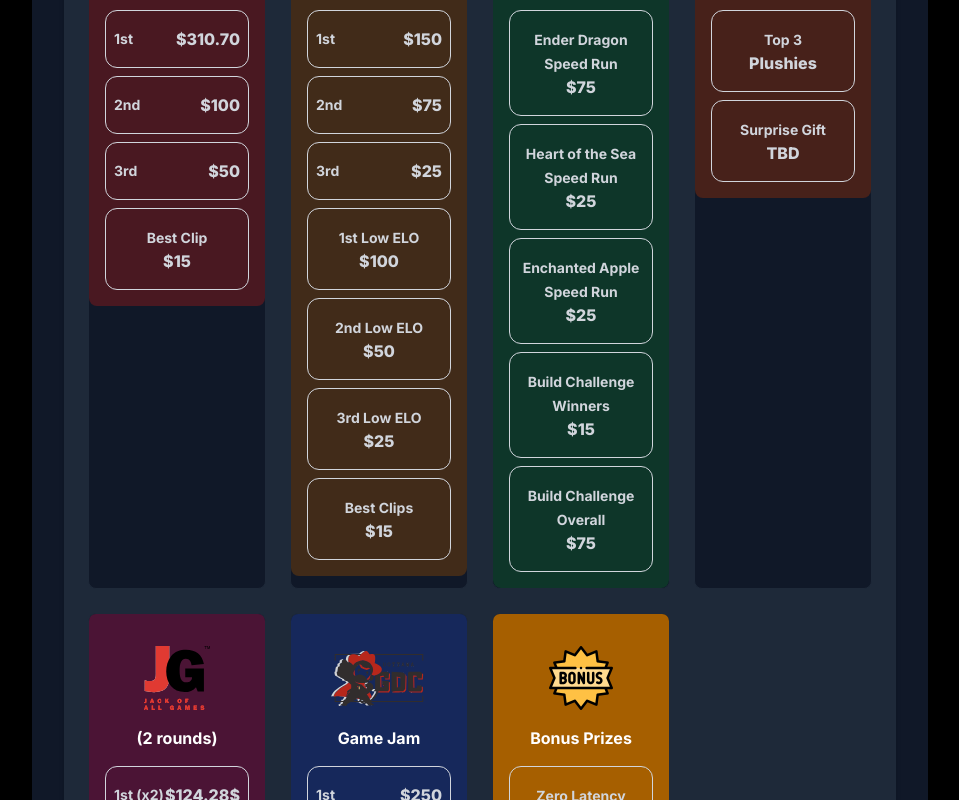
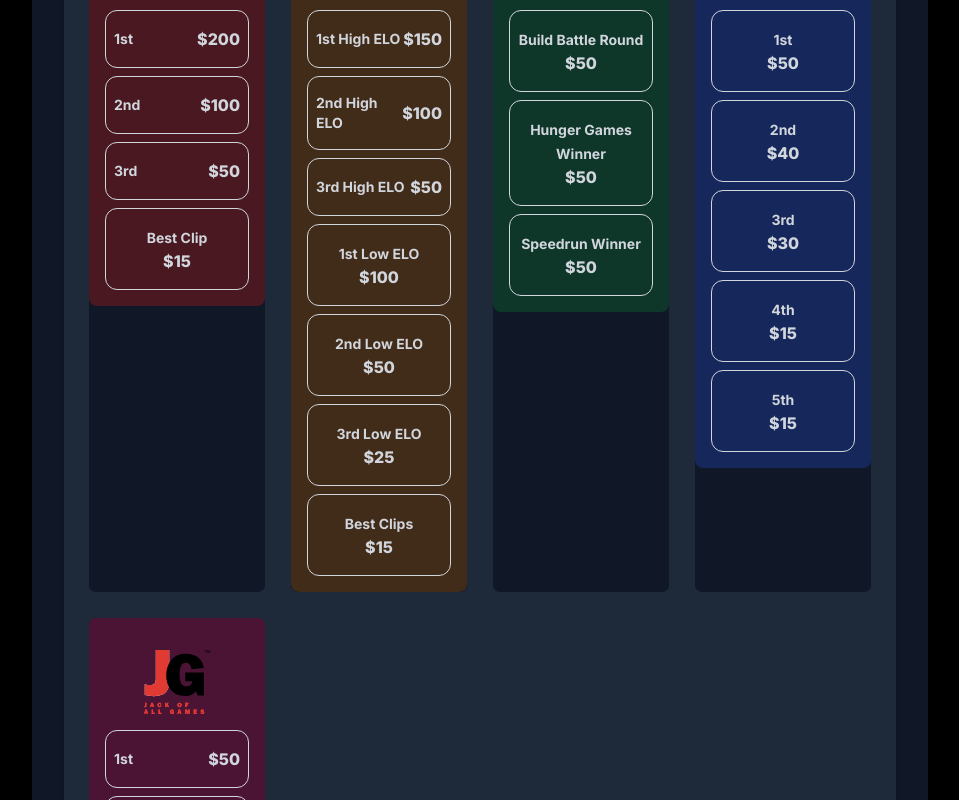
Before and after one commit to ieee-uottawa/battle-royale, a React (Vite) app: page / in a window 1280 px wide. Shown: the part 2260-3060 px from the top of the page, without its empty margins (160-1119 px from the left). Built offline with nearby package versions, Linux system fonts and the light colour scheme.

Commit message:
wip: br17 update changes

```diff
--- a/src/components/About.tsx
+++ b/src/components/About.tsx
@@ -41,7 +41,7 @@ const AboutSection = () => {
     },
     {
       question: "What video-games are played this year?",
-      answer: "The games played at BR17 are TBD",
+      answer: "The games played at BR17 are Valorant, League of Legends, Minecraft, Fortnite and Jack of All Games",
     },
     {
       question: "How do I enter the tournaments?",
@@ -50,7 +50,7 @@ const AboutSection = () => {
     },
     {
       question: "Who is organizing BR17?",
-      answer: "BR17 is organized by IEEE uOttawa, IEEE Algonquin and IEEE UBC.",
+      answer: "BR17 is organized by IEEE uOttawa, IEEE Algonquin, IEEE UBC and IEEE UoGuelph.",
     },
   ];
 
--- a/src/components/Contact.tsx
+++ b/src/components/Contact.tsx
@@ -30,25 +30,25 @@ const ContactSection: React.FC = () => {
             </h3>
             <div className="flex flex-col gap-6">
               <a
-                href="mailto:sam@battleroyale.ca"
+                href="mailto:vice-chair@ieeeuottawa.ca"
                 target="_blank"
                 rel="noopener noreferrer"
                 className="text-neon-green hover:text-neon-green/80"
               >
                 <div className="flex items-center">
                   <Mail className="w-6 h-6 mr-4" />
-                  <p className="text-white">sam@battleroyale.ca</p>
+                  <p className="text-white">vice-chair@ieeeuottawa.ca</p>
                 </div>
               </a>
               <a
-                href="mailto:jorja@battleroyale.ca"
+                href="mailto:chair@ubcieee.org"
                 target="_blank"
                 rel="noopener noreferrer"
                 className="text-neon-green hover:text-neon-green/80"
               >
                 <div className="flex items-center">
                   <Mail className="w-6 h-6 mr-4" />
-                  <p className="text-white">jorja@battleroyale.ca</p>
+                  <p className="text-white">chair@ubcieee.org</p>
                 </div>
               </a>
             </div>
@@ -96,26 +96,26 @@ const ContactSection: React.FC = () => {
                 </div>
               </a>
             </div>
-            {/*<hr />
-            <h3 className="text-2xl font-semibold mb-4 text-neon-blue">IEEE Carleton</h3>
+            <hr />
+            <h3 className="text-2xl font-semibold mb-4 text-neon-blue">IEEE UBC</h3>
             <div className="space-y-4">
               <div className="flex items-center">
-                <a href="mailto:chair@ieeecarleton.ca" target="_blank" rel="noopener noreferrer" className="text-neon-green hover:text-neon-green/80">
+                <a href="mailto:chair@ubcieee.org" target="_blank" rel="noopener noreferrer" className="text-neon-green hover:text-neon-green/80">
                   <div className="flex items-center">
                     <Mail className="w-6 h-6 mr-4" />
-                    <p className="text-white">chair@ieeecarleton.ca</p>
+                    <p className="text-white">chair@ubcieee.org</p>
                   </div>
                 </a>
               </div>
               <div className="flex items-center">
-                <a href="https://www.instagram.com/ieeecarleton/" target="_blank" rel="noopener noreferrer" className="text-neon-green hover:text-neon-green/80">
+                <a href="https://www.instagram.com/ubcieee/" target="_blank" rel="noopener noreferrer" className="text-neon-green hover:text-neon-green/80">
                   <div className="flex items-center">
                     <FaInstagram className="w-6 h-6 mr-4" />
-                    <p className="text-white">ieeecarleton</p>
+                    <p className="text-white">ubcieee</p>
                   </div>
                 </a>
               </div>
-            </div>*/}
+            </div>
           </div>
         </div>
       </div>
--- a/src/components/Hero.tsx
+++ b/src/components/Hero.tsx
@@ -78,7 +78,7 @@ export default function Hero() {
             className="border-neon-purple text-neon-purple hover:bg-neon-purple hover:text-black px-2 md:px-4"
             onClick={() =>
               window.open(
-                "https://docs.google.com/spreadsheets/d/1PyDkTg6oNtPSsIYSyHldNYzwrC--tLwviM4uBHDF3VA/edit?usp=sharing",
+                "https://docs.google.com/spreadsheets/d/1Oc4X2Q59G2wQ5bzao-aqXk8YMZ9WowOOmEA-j5707HI/edit?gid=0#gid=0",
                 "_blank",
               )
             }
--- a/src/components/Patronage.tsx
+++ b/src/components/Patronage.tsx
@@ -12,7 +12,7 @@ export default function Patronage() {
               Sponsors
             </h1>
           </div>
-          <a
+{ /*         <a
             href="https://www.zerolatencyvr.com/"
             target="_blank"
             rel="noreferrer"
@@ -23,9 +23,9 @@ export default function Patronage() {
               className="p-8 mx-auto object-contain my-4"
             />
           </a>
-          <hr className="border-t border-gray-700 my-4" />
+          <hr className="border-t border-gray-700 my-4" />*/}
           <h3 className="text-center">
-            Looking to sponsor the next edition of BR? <br />
+            Looking to sponsor this year's BR? <br />
             Send us an email at{" "}
             <a
               href="mailto:patronage@battleroyale.ca "
--- a/src/components/Prizes.tsx
+++ b/src/components/Prizes.tsx
@@ -3,10 +3,7 @@ import jg from "../assets/jg.svg";
 import lol from "../assets/lol.png";
 import mc from "../assets/mc.svg";
 import val from "../assets/val.svg";
-import sdv from "../assets/sdv.png";
-import gdc from "../assets/gdc.svg";
-import bonus from "../assets/bonus.png";
-
+import fort from "../assets/fort.png"
 export interface Prize {
   place?: string;
   amount: string;
@@ -19,7 +16,7 @@ const prizeCategories = [
     logo: val,
     color: "bg-red-900/50",
     prizes: [
-      { place: "1st", amount: "$310.70" },
+      { place: "1st", amount: "$200" },
       { place: "2nd", amount: "$100" },
       { place: "3rd", amount: "$50" },
       { description: "Best Clip", amount: "$15" },
@@ -30,9 +27,9 @@ const prizeCategories = [
     logo: lol,
     color: "bg-yellow-900/50",
     prizes: [
-      { place: "1st", amount: "$150" },
-      { place: "2nd", amount: "$75" },
-      { place: "3rd", amount: "$25" },
+      { place: "1st High ELO", amount: "$150" },
+      { place: "2nd High ELO", amount: "$100" },
+      { place: "3rd High ELO", amount: "$50" },
       { description: "1st Low ELO", amount: "$100" },
       { description: "2nd Low ELO", amount: "$50" },
       { description: "3rd Low ELO", amount: "$25" },
@@ -44,48 +41,30 @@ const prizeCategories = [
     logo: mc,
     color: "bg-green-900/50",
     prizes: [
-      { description: "Ender Dragon Speed Run", amount: "$75" },
-      { description: "Heart of the Sea Speed Run", amount: "$25" },
-      { description: "Enchanted Apple Speed Run", amount: "$25" },
-      { description: "Build Challenge Winners", amount: "$15" },
-      { description: "Build Challenge Overall", amount: "$75" },
+      { description: "Build Battle Round", amount: "$50" },
+      { description: "Hunger Games Winner", amount: "$50" },
+      { description: "Speedrun Winner", amount: "$50" }
+    ],
+  },
+    {
+    title: "Fortnite",
+    logo: fort,
+    color: "bg-blue-900/50",
+    prizes: [
+      { description: "1st", amount: "$50" },
+      { description: "2nd", amount: "$40" },
+      { description: "3rd", amount: "$30" },
+      { description: "4th", amount: "$15" },
+      { description: "5th", amount: "$15" }
     ],
   },
   {
-    title: "StarDew Valley",
-    logo: sdv,
-    color: "bg-orange-900/50",
-    prizes: [
-      { description: "Top 3", amount: "Plushies" },
-      { description: "Surprise Gift", amount: "TBD" },
-    ],
-  },
-  {
-    title: "(2 rounds)",
+    title: "",
     logo: jg,
     color: "bg-pink-900/50",
     prizes: [
-      { place: "1st (x2)", amount: "$124.28$" },
-      { place: "2nd (x2)", amount: "$62.14$" },
-    ],
-  },
-  {
-    title: "Game Jam",
-    logo: gdc,
-    color: "bg-blue-900/50",
-    prizes: [
-      { place: "1st", amount: "$250" },
-      { place: "2nd", amount: "$100" },
-      { place: "3rd", amount: "$50" },
-    ],
-  },
-  {
-    title: "Bonus Prizes",
-    logo: bonus,
-    color: "bg-yellow-700",
-    prizes: [
-      { description: "Zero Latency voucher (4ppl)", amount: "~$220" },
-      { description: "Total in Gift Cards", amount: "~$683.54" },
+      { place: "1st", amount: "$50" },
+      { place: "2nd", amount: "$25" },
     ],
   },
 ];
```
Also changed, not shown: src/assets/fort.png (added).
